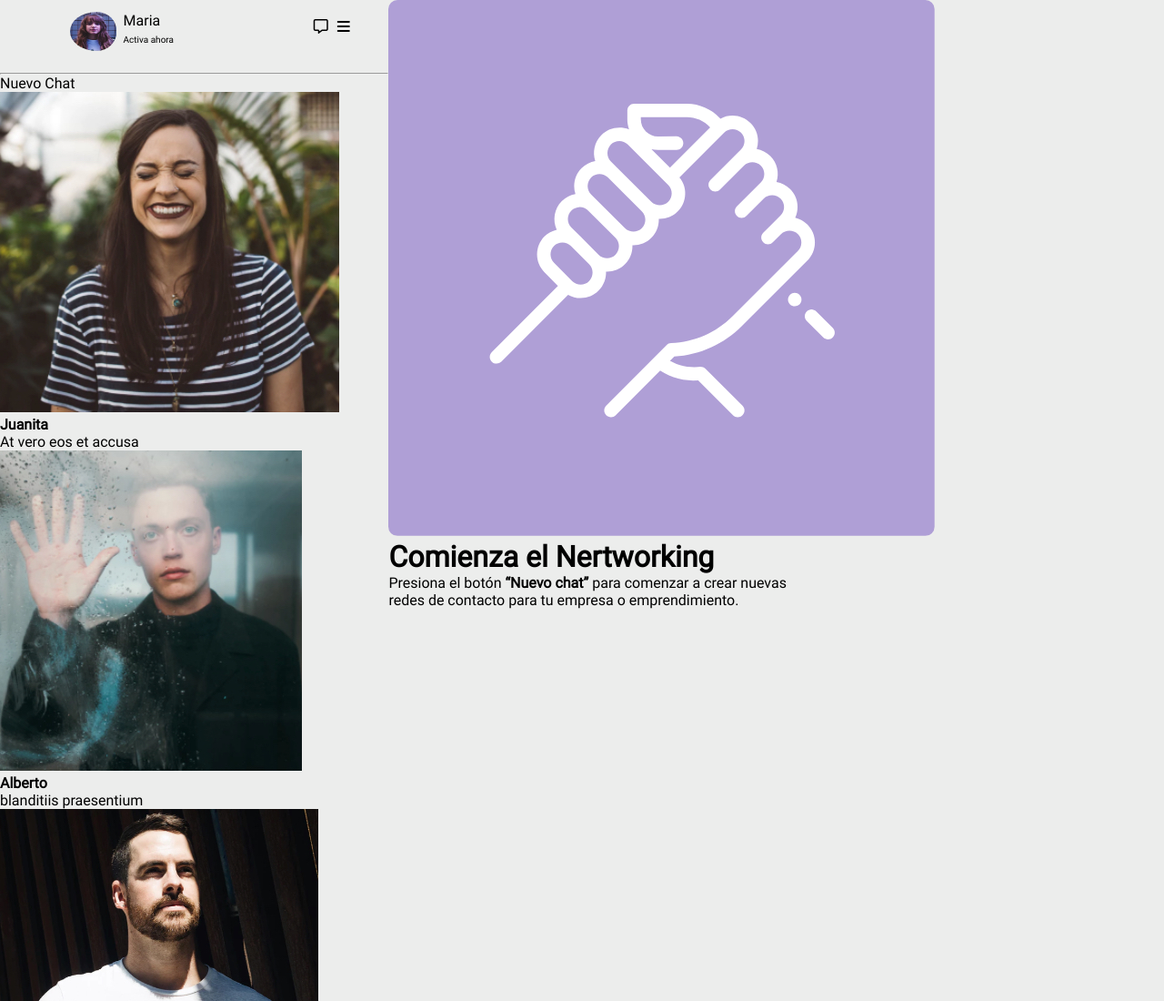
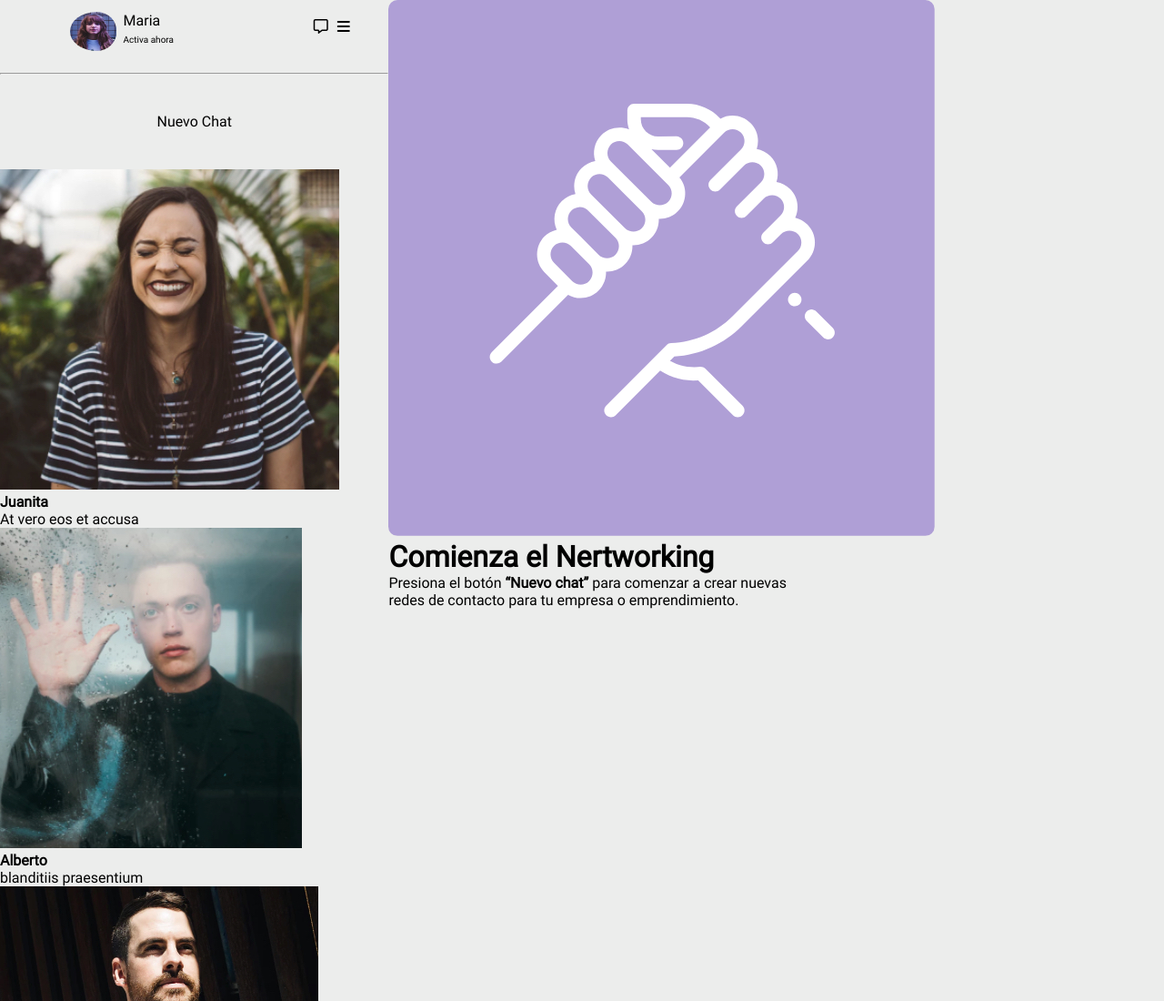
Before and after one commit to rodrigovasquezcespedes/FlexBox, a plain HTML site: page index.html in a window 1280 px wide. Shown: the top 1100 px of the page at 91% size. Drawn offline with Linux system fonts and the light colour scheme.

Commit message:
se crean los estilos de boton

```diff
--- a/assets/css/style.css
+++ b/assets/css/style.css
@@ -37,3 +37,10 @@ padding: 3%;
     gap: 10px;
     padding-right: 10%;
 }
+.boton {
+    display: flex;
+    flex-direction: column;
+    justify-content: center;
+    align-items: center;
+    margin: 10%;
+}
```
